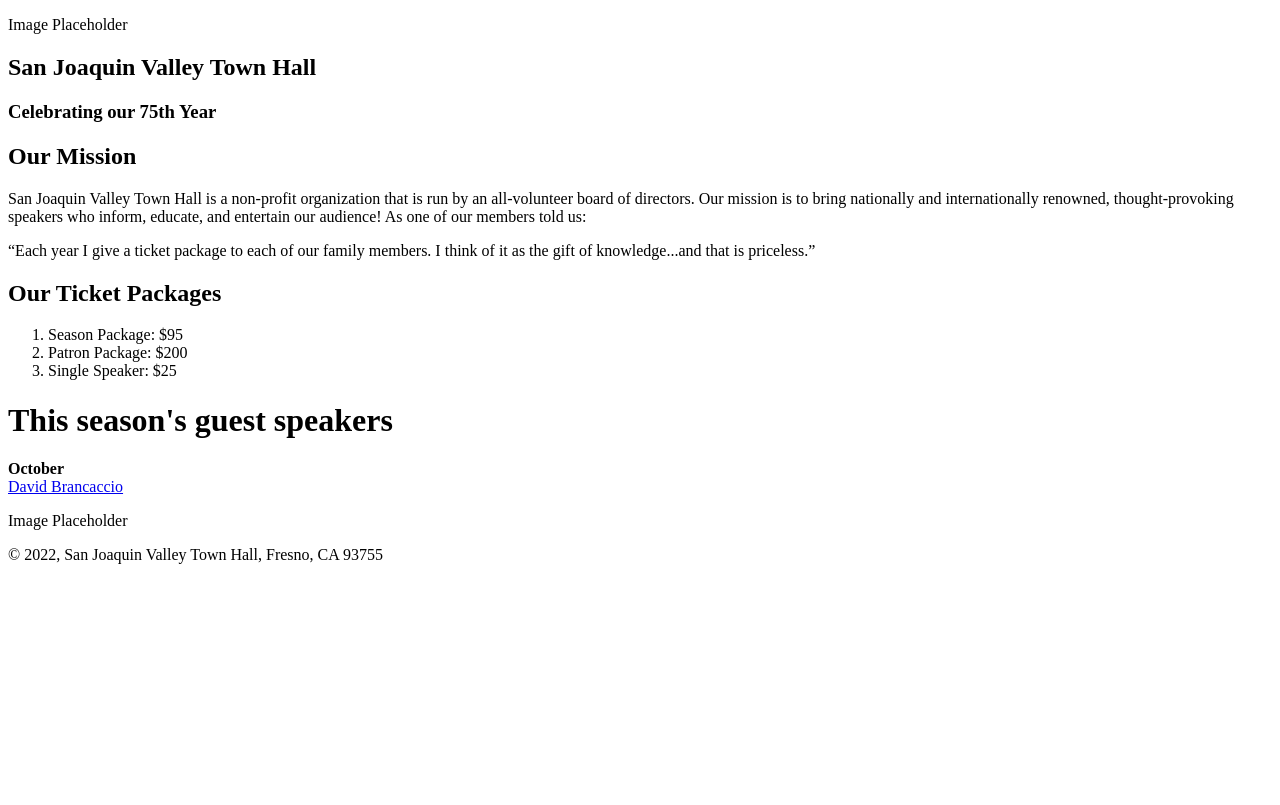
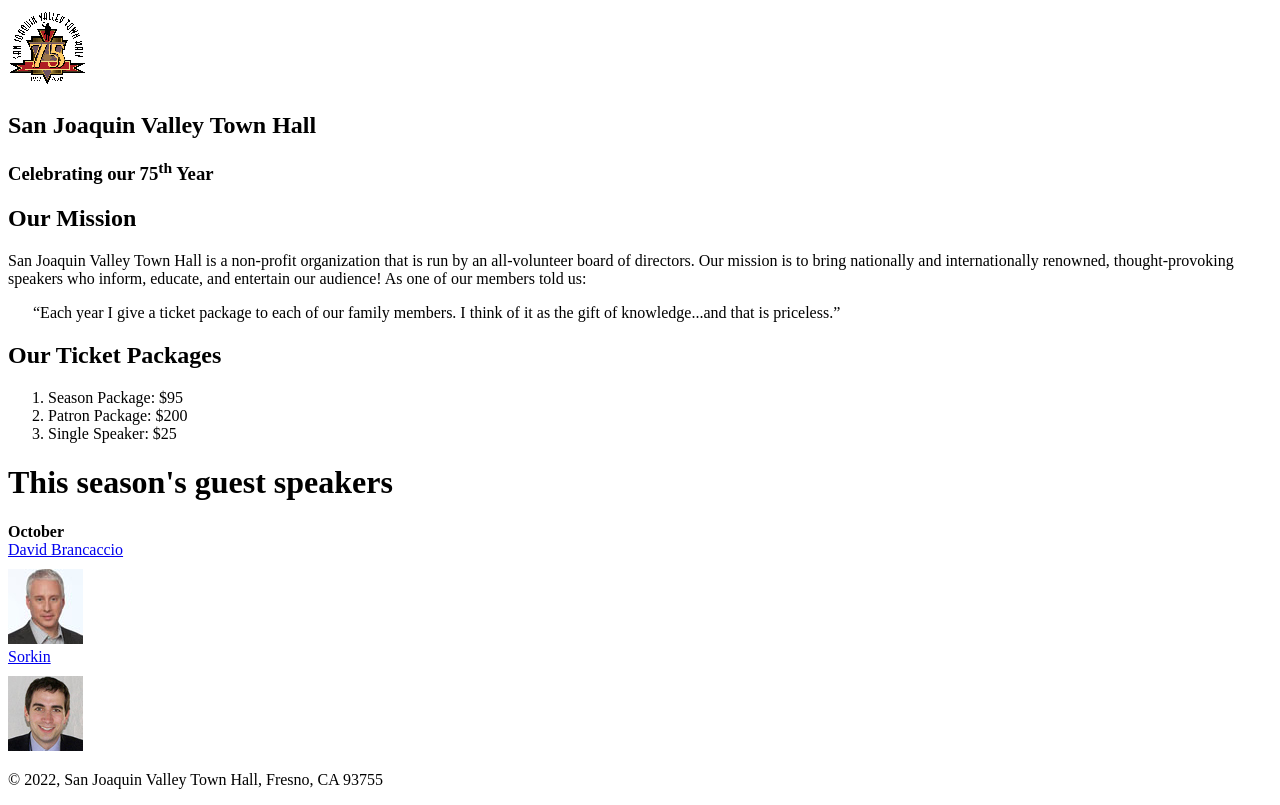
Before and after one commit to EdgarasUchinas/A05, a plain HTML site: page index.html in a window 1280 px wide. Drawn offline with Linux system fonts and the light colour scheme.

Commit message:
Updating File Locations

```diff
--- a/index.html
+++ b/index.html
@@ -2,22 +2,27 @@
 <html lang="en">
 
 <head>
-    <meta charset="UTF-8">
-    <meta name="viewport" content="width=device-width, initial-scale=1.0">
-    <title>Document</title>
+    <meta charset="utf-8">
+	<title>San Joaquin Valley Town Hall</title>
+	<link rel="shortcut icon" href="images/favicon.ico">
 </head>
 
 <body>
+    <img height="80" src="images/town_hall_logo.gif" alt="Town hall Logo">
 
-    <p>Image Placeholder</p>
+
+    <header>
         <h2>San Joaquin Valley Town Hall</h2>
-    <h3>Celebrating our 75th Year</h3>
+        <h3>Celebrating our 75<sup>th</sup> Year</h3>
+    </header>
+
+    <main>
         <h2>Our Mission</h2>
         <p>San Joaquin Valley Town Hall is a non-profit organization that is run by an all-volunteer board of directors. Our
             mission is to bring nationally and internationally renowned, thought-provoking speakers who inform, educate, and
             entertain our audience! As one of our members told us:
         </p>
-    <p>
+        <p style="margin-left: 25px;">
             “Each year I give a ticket package to each of our family members. I think of it as the gift of knowledge...and
             that is priceless.”
         </p>
@@ -28,12 +33,22 @@
             <li>Single Speaker: $25</li>
         </ol>
         <h1>This season's guest speakers</h1>
+        <div style="margin-bottom: 10px;">
             <strong><p style="margin: 0;">October</p></strong>
-    <a href="./sorkin.html">David Brancaccio</a>
-    <p>Image Placeholder</p>
-
-    <span>© 2022, San Joaquin Valley Town Hall, Fresno, CA 93755</span>
-
+            <a href="speakers/brancaccio.html">David Brancaccio</a>
+        </div>
+        <div>
+            <img src="images/brancaccio75.jpg" alt="David Brancaccio">
+        </div>
+        <div style="margin-bottom: 10px;">
+            <a href="speakers/sorkin.html">Sorkin</a>
+        </div>
+        <div>
+            <img src="images/sorkin75.jpg" alt="Sorkin">
+        </div>
+    </main>
+    <footer>
+        <p>© 2022, San Joaquin Valley Town Hall, Fresno, CA 93755</p>
+    </footer>
 </body>
-
 </html>
```
Also changed, not shown: speakers/brancaccio.html (added, +17 -0 lines), speakers/sorkin.html (added, +13 -0 lines), images/brancaccio75.jpg (added), images/chua75.jpg (added), images/eire75.jpg (added), images/favicon.ico (added), images/sampson75.jpg (added), images/sampson_dinosaur.jpg (added), images/sorkin75.jpg (added), images/town_hall_logo.gif (added), images/tynan75.jpg (added), 1 other file. Lines whose indentation alone changed are shown as unchanged.
